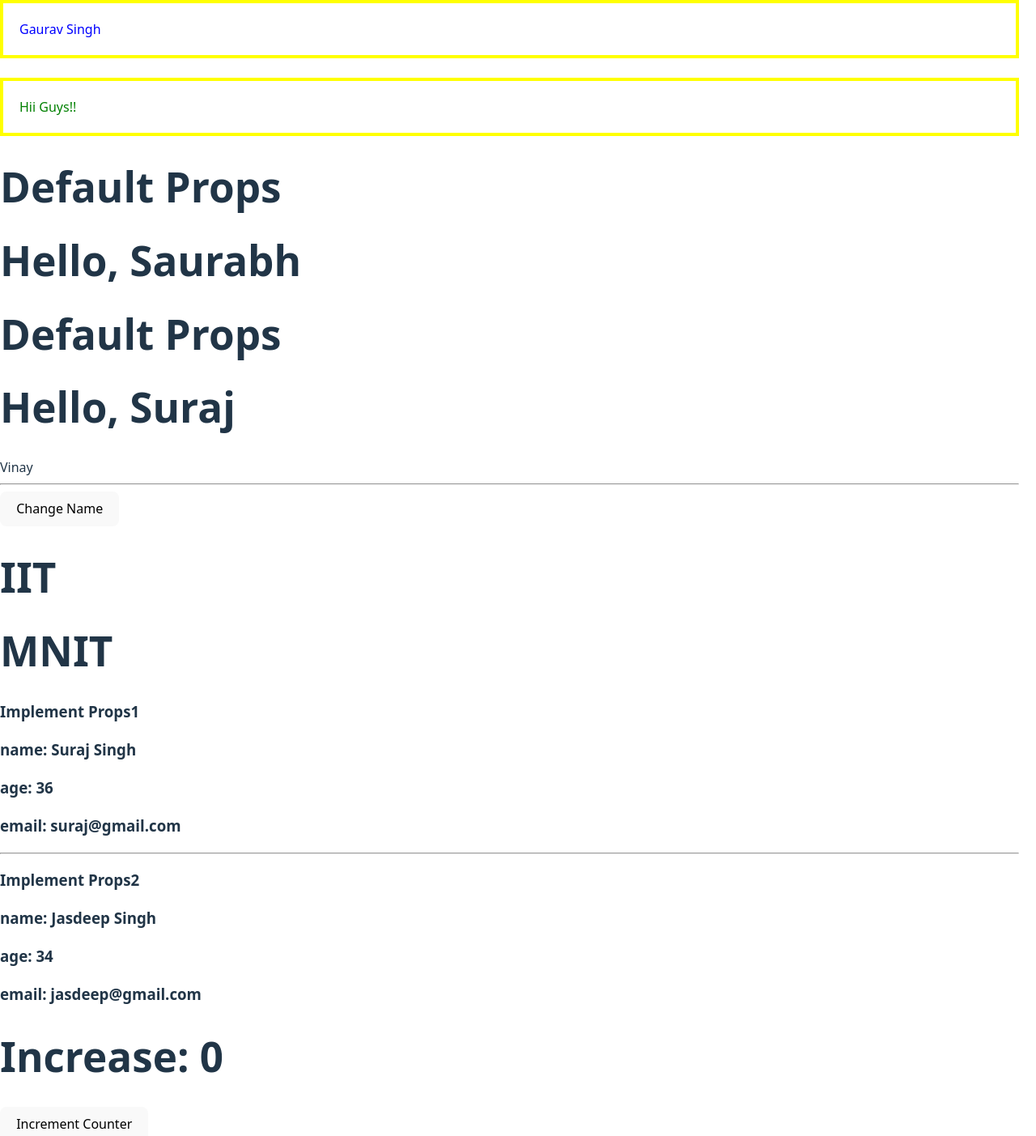
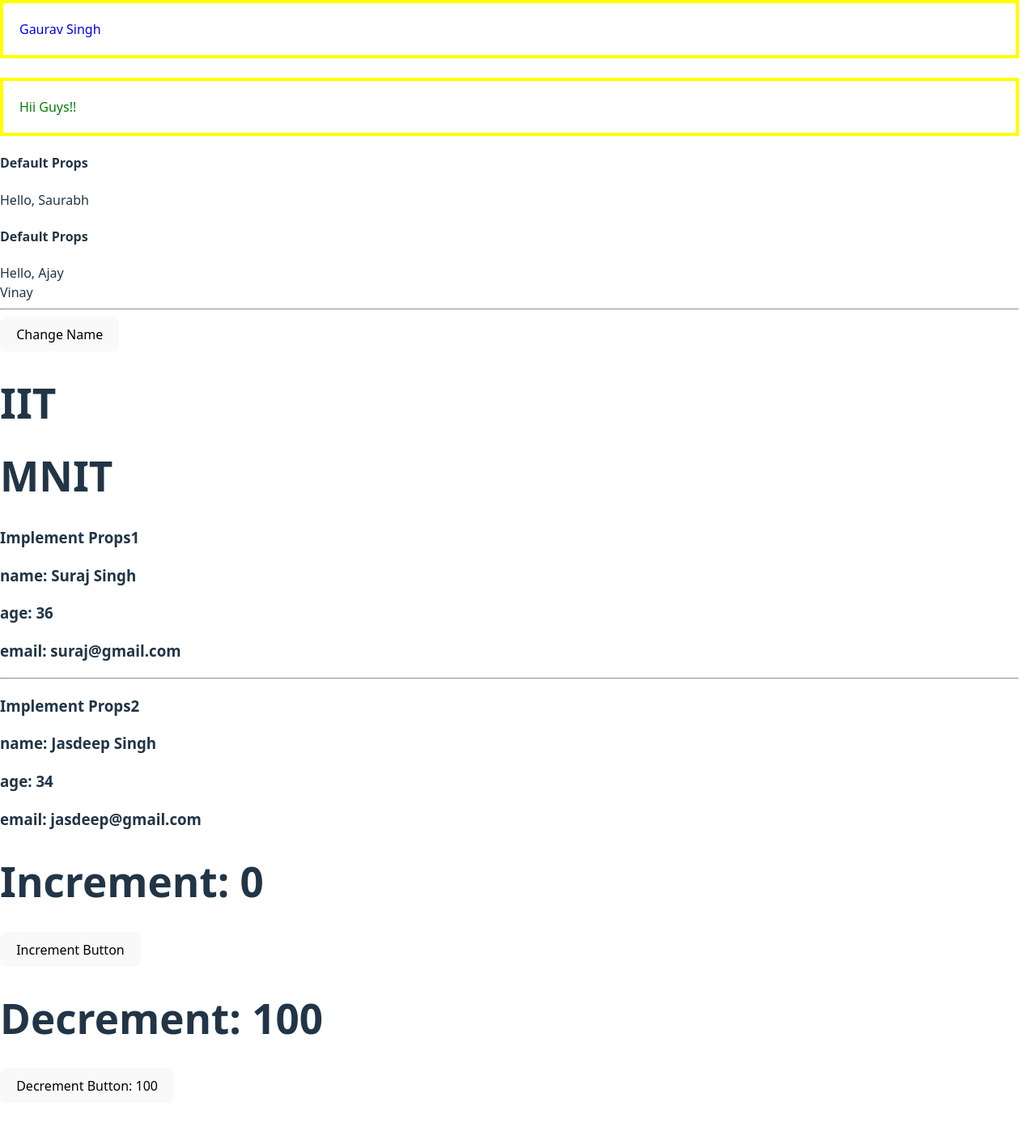
Before and after one commit to saurabhsinngh/React-Basic-Practice, a React (Vite) app: page / in a window 1280 px wide. Shown: the top 1403 px of the page at 81% size. Built offline with nearby package versions, Linux system fonts and the light colour scheme.

Commit message:
Update the Alert, Counter, Default Props & App file

```diff
--- a/src/Alert.jsx
+++ b/src/Alert.jsx
@@ -1,8 +1,8 @@
 function Alert() {
     return (
         <>
-            <h1>New Alert</h1>
-            <button onClick = { () => alert("New alert generated") }> Generate Alert </button>
+          <h1>Generate New Alert</h1>
+          <button onClick = { () => alert("New Alert Generated Successfully")}>Generate Alert</button>
         </>
     )
 }
--- a/src/App.jsx
+++ b/src/App.jsx
@@ -3,7 +3,7 @@ import Alert from './Alert';
 import { useState } from 'react';
 import Test1 from './test1';
 // If not a default export so when import it should be inside {} if default export at the time of import it will be without {}
-import { userInfo } from './Export';
+//import { userInfo } from './Export';
 import PracticeAll  from './practiceAll';
 import Table from './FunctionCall';
 import User from './UseState';
@@ -57,7 +57,7 @@ function App() {
     <User />
     <Table />
     <br></br>
-    <PracticeAll />
+    <Practice />
     {/* <Test1 /> */}
     <Alert />
     {/* <h1> Try to: {userInfo}</h1> */}
--- a/src/Counter.jsx
+++ b/src/Counter.jsx
@@ -1,16 +1,18 @@
-import { useState } from "react";
+import { useState } from 'react'
 
 function Counter() {
-    let [counter, setCounter ] = useState(0);
-    let [dcounter, setDCounter ] = useState(20);
+    const [counter, setCounter ] = useState(0);
+    const [dcounter, dsetCounter ] = useState(100);
 
-    return <>
-        <h1>Increase: {counter}</h1>
-        <button onClick={ () => setCounter(counter + 1)}>Increment Counter</button>
+    return (
+        <>
+          <h1> Increment: {counter}</h1>
+          <button onClick = { ()=> setCounter(counter + 1)}>Increment Button</button>
 
-        <h1>Decrease: {dcounter}</h1>
-        <button onClick={ () => setDCounter(dcounter - 1)}>Decreament Counter</button>
-    </>
+          <h1> Decrement: {dcounter}</h1>
+          <button onClick = { ()=> dsetCounter(dcounter - 1)}>Decrement Button: {dcounter}</button>
+        </>
+    )
 }
 
-export default Counter
+export default Counter;
--- a/src/DefaultProps.jsx
+++ b/src/DefaultProps.jsx
@@ -1,9 +1,9 @@
-function DefaultProps({name = "Suraj"}) {
+function DefaultProps({name = "Ajay"}) {
     return (
-        <div>
-            <h1>Default Props</h1>
-            <h1>Hello, {name}</h1>
-        </div>
+        <>
+          <h4>Default Props </h4>
+          <div> Hello, {name}</div>
+        </>
     )
 }
 
```
Also changed, not shown: 1 other file (tests, documents, lock files or other folders).
